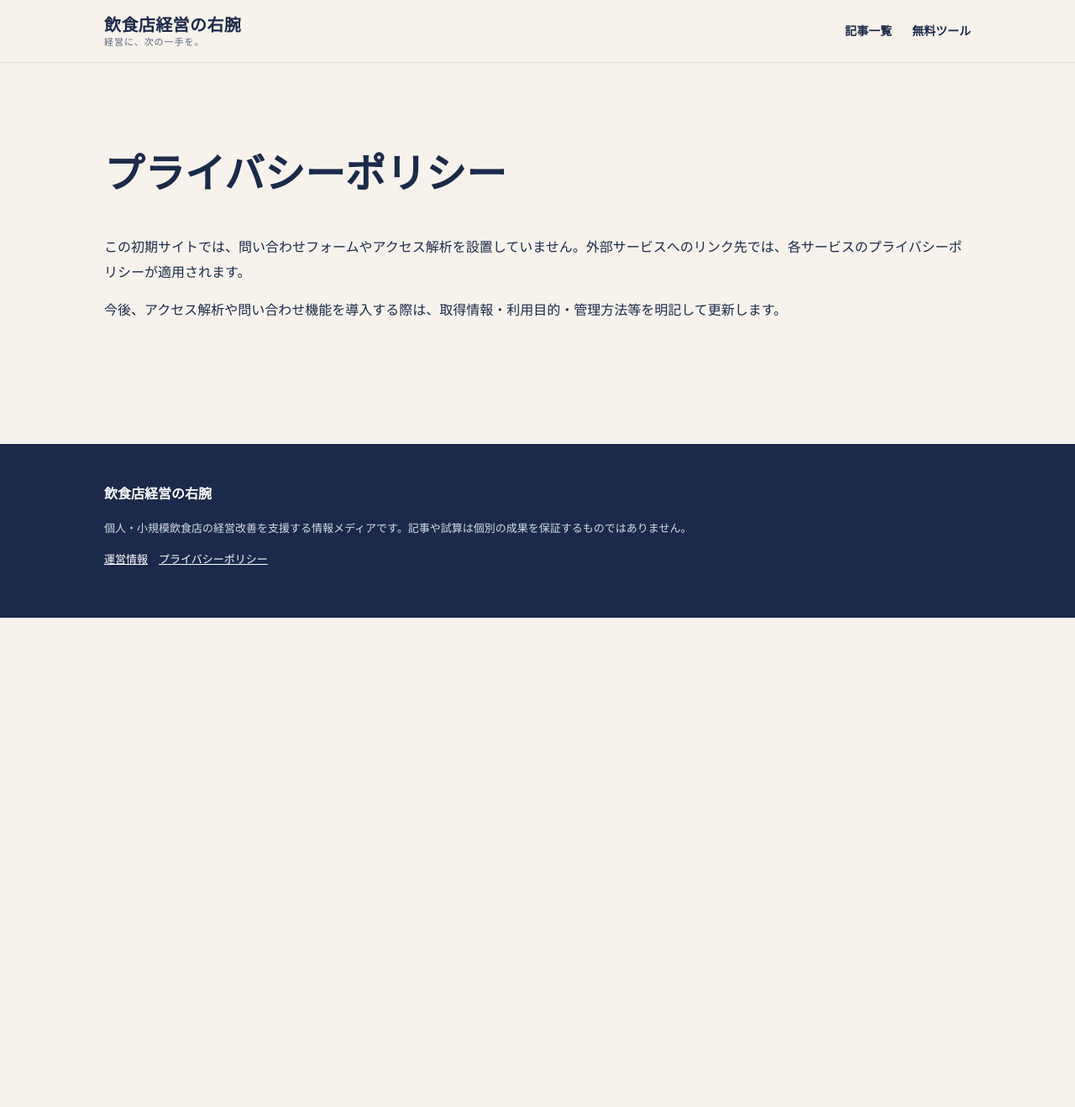
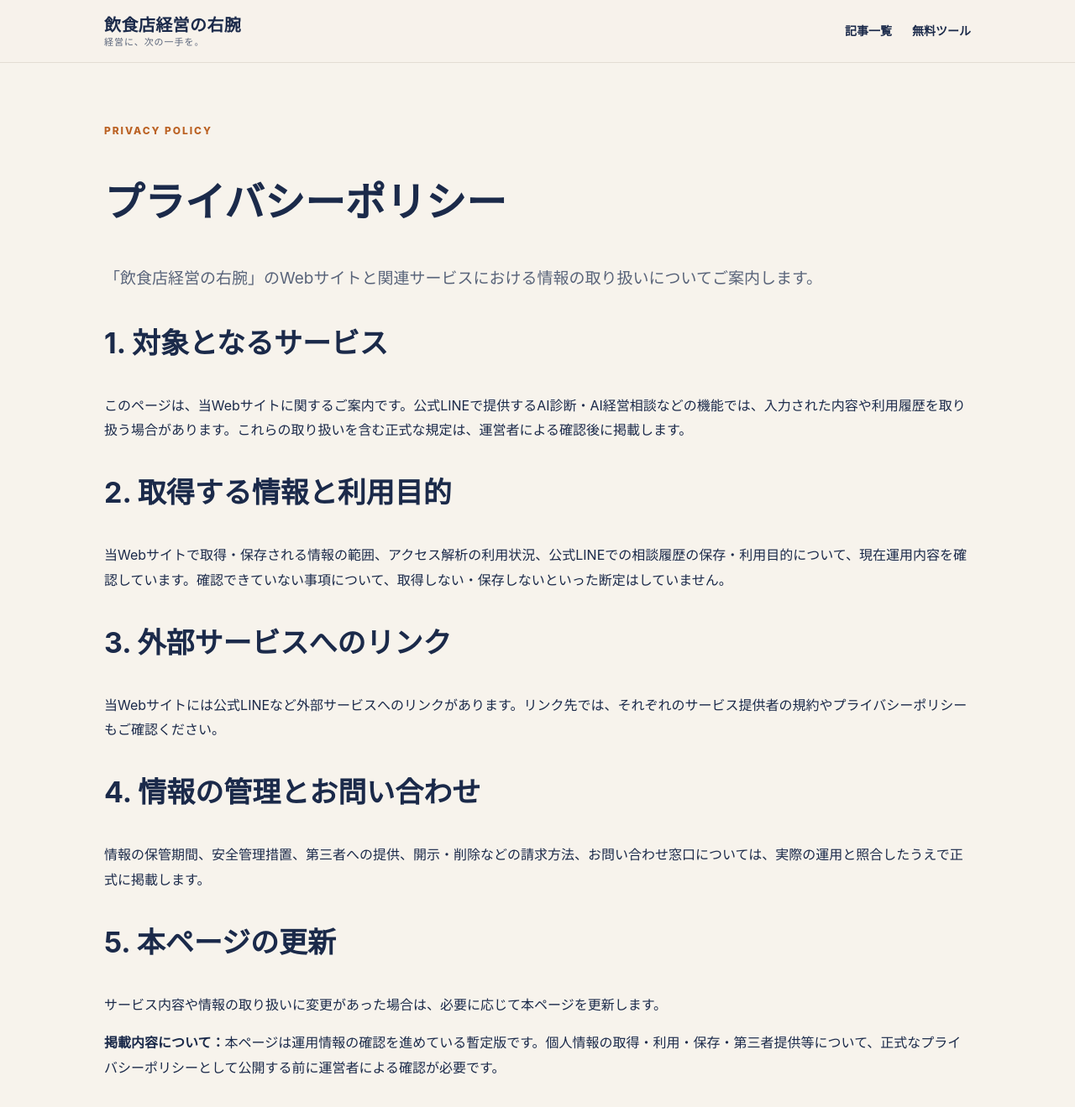
Before and after one commit to insyokuten/restaurant-growth-hub, a Jekyll site: the page built from privacy.md, in a window 1280 px wide and 1400 px high. Shown: the top 1319 px of the window at 84% size. Built offline with Jekyll 4.4.1, drawn with Linux system fonts in a browser that asks for light colours.

Commit message:
Improve privacy.md information page and preserve existing URL

```diff
--- a/privacy.md
+++ b/privacy.md
@@ -1,6 +1,32 @@
 ---
 layout: default
-title: プライバシーポリシー
+title: プライバシーポリシー｜飲食店経営の右腕
+description: 飲食店経営の右腕のWebサイトおよび関連サービスにおける個人情報の取り扱いに関するご案内です。
 permalink: /privacy/
 ---
-<section class="section"><h1>プライバシーポリシー</h1><p>この初期サイトでは、問い合わせフォームやアクセス解析を設置していません。外部サービスへのリンク先では、各サービスのプライバシーポリシーが適用されます。</p><p>今後、アクセス解析や問い合わせ機能を導入する際は、取得情報・利用目的・管理方法等を明記して更新します。</p></section>
+<section class="section info-page">
+  <p class="eyebrow">PRIVACY POLICY</p>
+  <h1>プライバシーポリシー</h1>
+  <p class="lead">「飲食店経営の右腕」のWebサイトと関連サービスにおける情報の取り扱いについてご案内します。</p>
+  <div class="info-panel">
+    <h2>1. 対象となるサービス</h2>
+    <p>このページは、当Webサイトに関するご案内です。公式LINEで提供するAI診断・AI経営相談などの機能では、入力された内容や利用履歴を取り扱う場合があります。これらの取り扱いを含む正式な規定は、運営者による確認後に掲載します。</p>
+  </div>
+  <div class="info-panel">
+    <h2>2. 取得する情報と利用目的</h2>
+    <p>当Webサイトで取得・保存される情報の範囲、アクセス解析の利用状況、公式LINEでの相談履歴の保存・利用目的について、現在運用内容を確認しています。確認できていない事項について、取得しない・保存しないといった断定はしていません。</p>
+  </div>
+  <div class="info-panel">
+    <h2>3. 外部サービスへのリンク</h2>
+    <p>当Webサイトには公式LINEなど外部サービスへのリンクがあります。リンク先では、それぞれのサービス提供者の規約やプライバシーポリシーもご確認ください。</p>
+  </div>
+  <div class="info-panel">
+    <h2>4. 情報の管理とお問い合わせ</h2>
+    <p>情報の保管期間、安全管理措置、第三者への提供、開示・削除などの請求方法、お問い合わせ窓口については、実際の運用と照合したうえで正式に掲載します。</p>
+  </div>
+  <div class="info-panel">
+    <h2>5. 本ページの更新</h2>
+    <p>サービス内容や情報の取り扱いに変更があった場合は、必要に応じて本ページを更新します。</p>
+  </div>
+  <p class="info-note"><strong>掲載内容について：</strong>本ページは運用情報の確認を進めている暫定版です。個人情報の取得・利用・保存・第三者提供等について、正式なプライバシーポリシーとして公開する前に運営者による確認が必要です。</p>
+</section>
```
